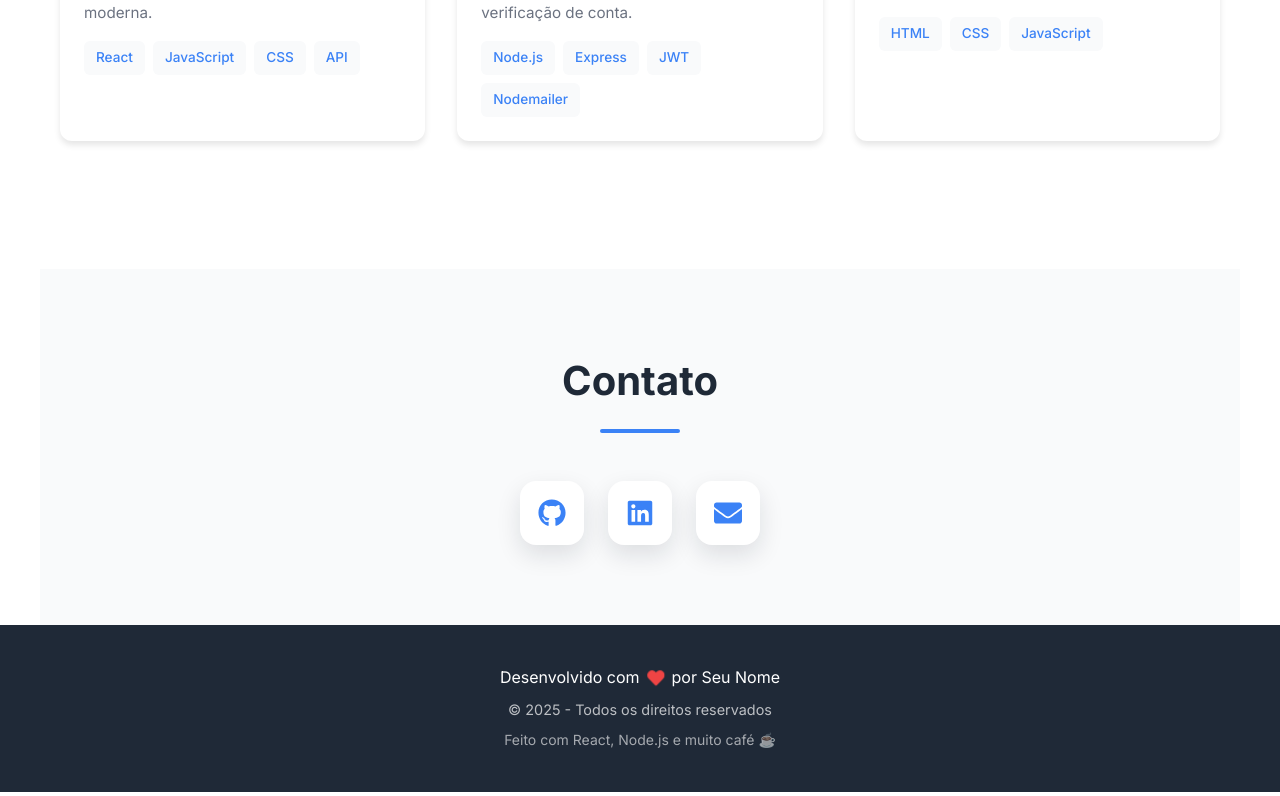
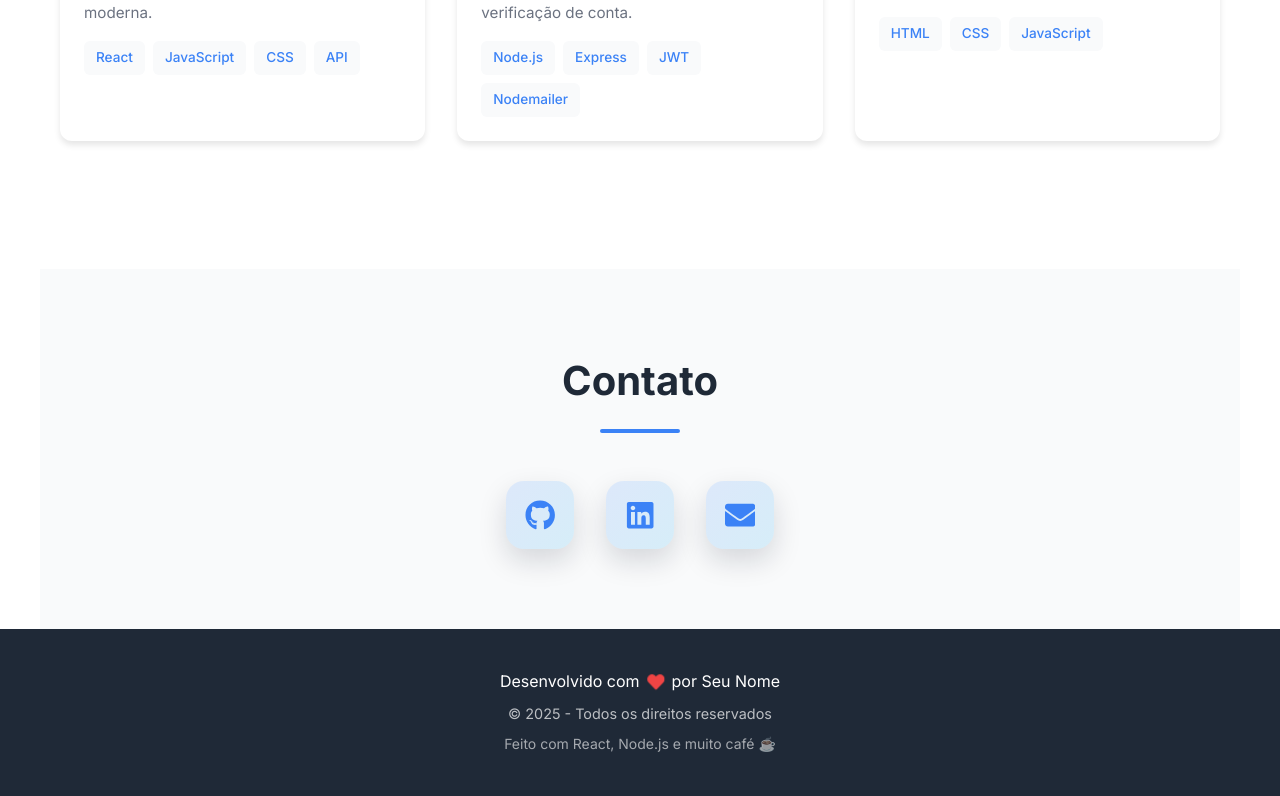
Before and after one commit to gmkcameron/portfolio-dev, a React (Vite) app: page / in a window 1280 px wide. Shown: the part 4137-4933 px from the top of the page. Built offline with nearby package versions, Linux system fonts and the light colour scheme.

Commit message:
retirada link names contact

```diff
--- a/src/components/Contact.css
+++ b/src/components/Contact.css
@@ -5,38 +5,54 @@
 .contact-icons {
   display: flex;
   justify-content: center;
-  gap: 1.5rem;
-  margin-top: 3rem;
+  gap: 2rem;
+  margin-top: 2.5rem;
+  flex-wrap: wrap;
 }
 
 .contact-icon {
-  width: 64px;
-  height: 64px;
   display: flex;
   align-items: center;
   justify-content: center;
-  border-radius: 16px;
-  background: var(--bg-white);
-  color: var(--primary-color);
-  font-size: 1.75rem;
-  box-shadow: 0 10px 25px rgba(15, 23, 42, 0.12);
-  transition: transform 0.2s ease, box-shadow 0.2s ease, color 0.2s ease;
+  text-decoration: none;
+  transition: transform 0.25s ease;
 }
 
-.contact-icon:hover {
+.contact-icon-figure {
+  width: 68px;
+  height: 68px;
+  display: flex;
+  align-items: center;
+  justify-content: center;
+  border-radius: 18px;
+  background: linear-gradient(135deg, rgba(59, 130, 246, 0.15), rgba(14, 165, 233, 0.15));
+  color: var(--primary-color);
+  font-size: 1.9rem;
+  box-shadow: 0 12px 28px rgba(15, 23, 42, 0.15);
+  transition: transform 0.25s ease, box-shadow 0.25s ease, background 0.25s ease, color 0.25s ease;
+}
+
+.contact-icon:hover .contact-icon-figure {
   transform: translateY(-6px);
-  box-shadow: 0 16px 30px rgba(59, 130, 246, 0.2);
+  box-shadow: 0 18px 34px rgba(59, 130, 246, 0.25);
+  background: linear-gradient(135deg, rgba(59, 130, 246, 0.3), rgba(14, 165, 233, 0.3));
   color: var(--secondary-color);
+}
+
+.contact-description {
+  margin-top: 1.25rem;
+  color: var(--text-secondary);
+  font-size: 1.05rem;
 }
 
 @media (max-width: 640px) {
   .contact-icons {
-    gap: 1rem;
+    gap: 1.5rem;
   }
 
-  .contact-icon {
-    width: 56px;
-    height: 56px;
-    font-size: 1.5rem;
+  .contact-icon-figure {
+    width: 58px;
+    height: 58px;
+    font-size: 1.65rem;
   }
 }
--- a/src/components/Contact.jsx
+++ b/src/components/Contact.jsx
@@ -3,39 +3,50 @@ import { FaEnvelope, FaLinkedin, FaGithub } from 'react-icons/fa'
 import './Contact.css'
 
 function Contact() {
+  const contactLinks = [
+    {
+      name: 'GitHub',
+      href: 'https://github.com/gmkcameron',
+      icon: <FaGithub />,
+      ariaLabel: 'GitHub'
+    },
+    {
+      name: 'LinkedIn',
+      href: 'https://www.linkedin.com/in/guilherme-cameron/',
+      icon: <FaLinkedin />,
+      ariaLabel: 'LinkedIn'
+    },
+    {
+      name: 'Email',
+      href: 'mailto:gmkcameron84@gmail.com',
+      icon: <FaEnvelope />,
+      ariaLabel: 'Email'
+    }
+  ]
+
   return (
     <section id="contact" className="contact">
       <div className="section-header">
         <h2 className="section-title">Contato</h2>
         <div className="title-underline"></div>
+        {/* <p className="contact-description">
+          Vamos conversar! Escolha a melhor forma de me chamar nos canais abaixo.
+        </p> */}
       </div>
 
       <div className="contact-icons">
+        {contactLinks.map(link => (
           <a
-          href="https://github.com/gmkcameron"
+            key={link.name}
+            href={link.href}
             target="_blank"
             rel="noopener noreferrer"
             className="contact-icon"
-          aria-label="GitHub"
+            aria-label={link.ariaLabel}
           >
-          <FaGithub />
+            <span className="contact-icon-figure">{link.icon}</span>
           </a>
-        <a
-          href="https://www.linkedin.com/in/guilherme-cameron/"
-          target="_blank"
-          rel="noopener noreferrer"
-          className="contact-icon"
-          aria-label="LinkedIn"
-        >
-          <FaLinkedin />
-        </a>
-        <a
-          href="mailto:gmkcameron84@gmail.com"
-          className="contact-icon"
-          aria-label="Email"
-        >
-          <FaEnvelope />
-        </a>
+        ))}
       </div>
     </section>
   )
```
Lines whose indentation alone changed are shown as unchanged.
